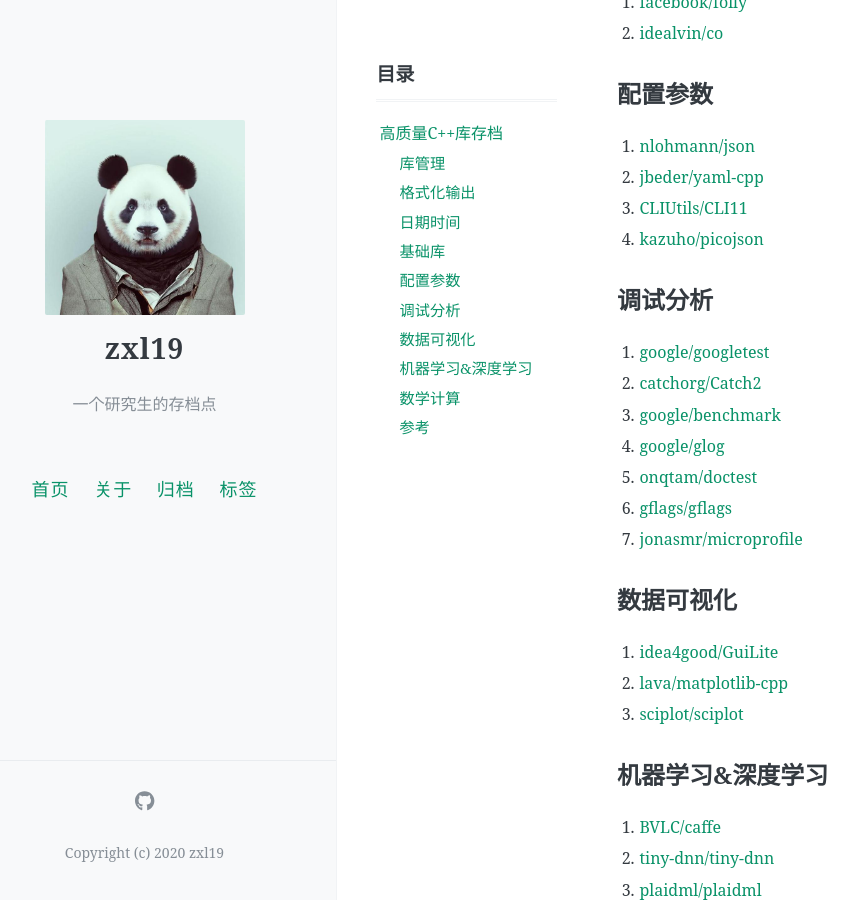
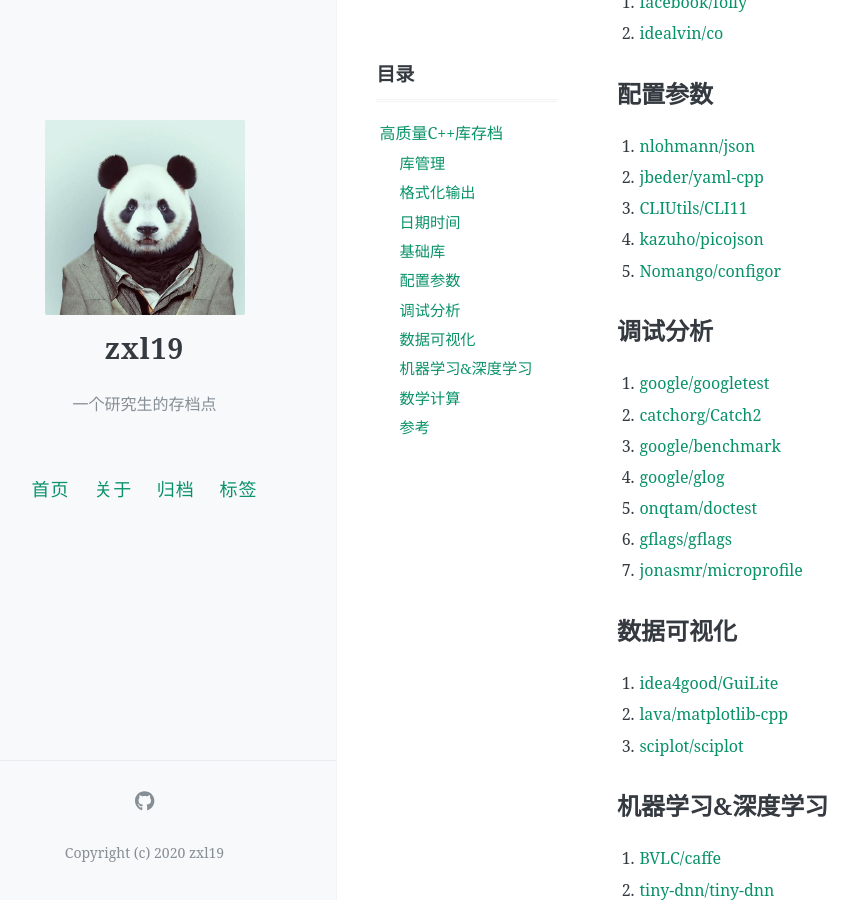
Before and after one commit to zxl19/zxl19.github.io, a Jekyll site: the page built from _posts/2021-06-01-cpp-library.md, in a window 1280 px wide and 900 px high, scrolled down 613 px. Shown: the whole window, without its empty margins (47-905 px from the left). Built offline with Jekyll 4.4.1, drawn with Linux system fonts in a browser that asks for light colours; comment, search, counter and statistics services are not loaded.

Commit message:
Update 2021-06-01-cpp-library.md

```diff
--- a/_posts/2021-06-01-cpp-library.md
+++ b/_posts/2021-06-01-cpp-library.md
@@ -36,6 +36,7 @@ pinned: false
 2. [jbeder/yaml-cpp](https://github.com/jbeder/yaml-cpp)
 3. [CLIUtils/CLI11](https://github.com/CLIUtils/CLI11)
 4. [kazuho/picojson](https://github.com/kazuho/picojson)
+5. [Nomango/configor](https://github.com/Nomango/configor)
 
 ## 调试分析
 
```
